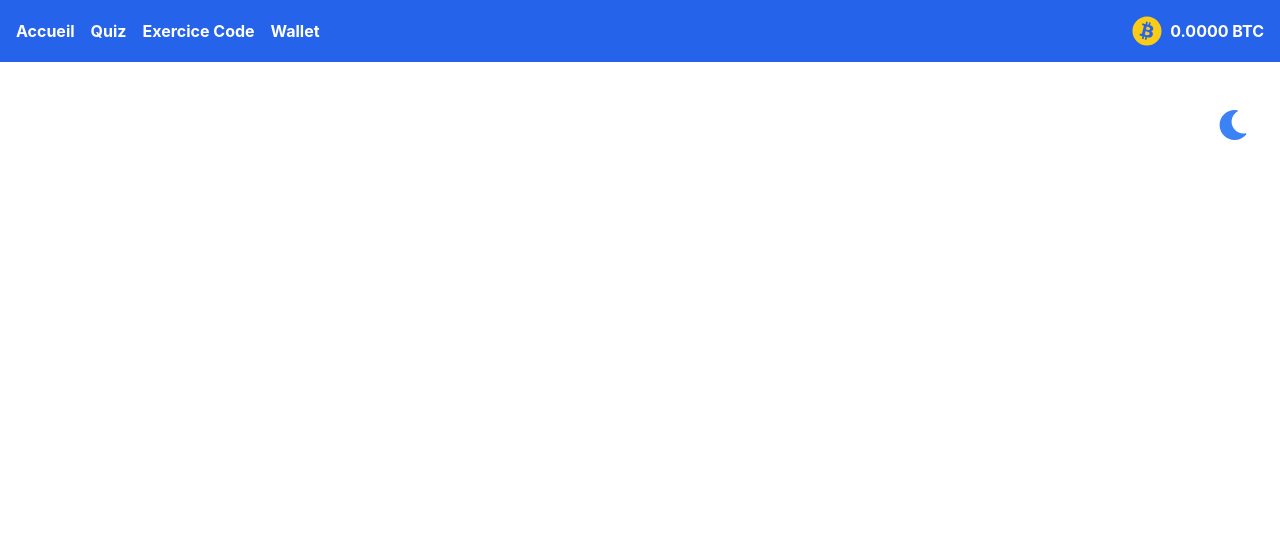
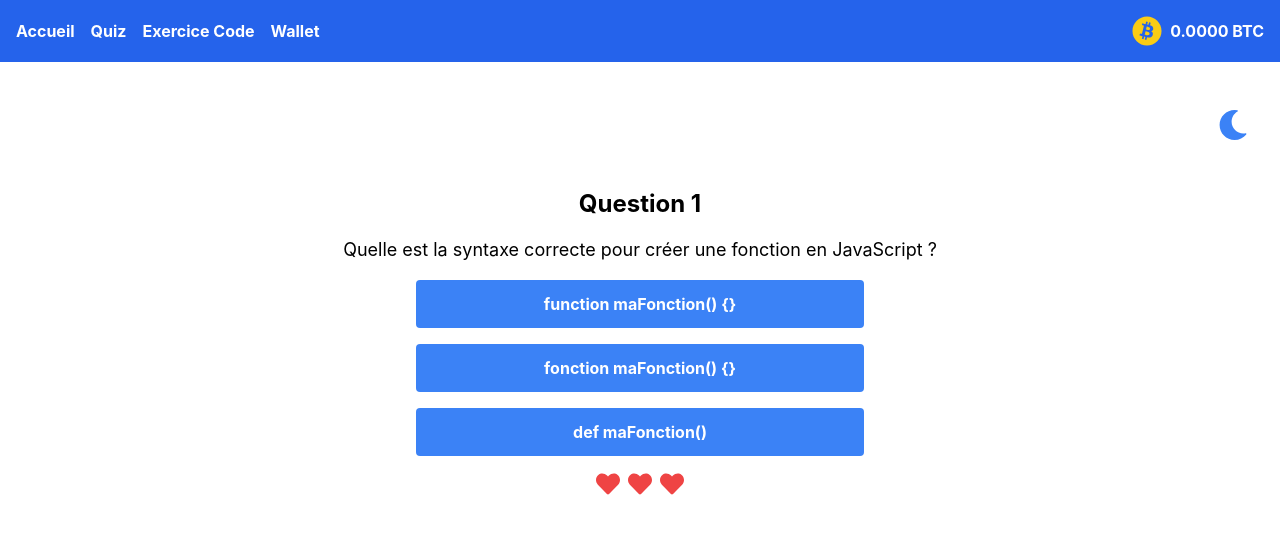
Before and after one commit to SamuelSanchezGit/websiteforlearn, a React (Create React App) app in the folder learn-js/: page /quiz2 in a window 1280 px wide. Shown: the top 534 px of the page. Built offline with nearby package versions, Linux system fonts and the light colour scheme.

Commit message:
ADD QUIZ2

```diff
--- a/learn-js/src/App.js
+++ b/learn-js/src/App.js
@@ -3,6 +3,7 @@ import React, { useEffect, useState } from 'react';
 import { BrowserRouter as Router, Route, Routes } from 'react-router-dom';
 import Home from './components/Home';
 import Quiz1 from './components/Quiz1';
+import Quiz2 from './components/Quiz2';
 import CodeEditor from './components/CodeEditor';
 import Wallet from './components/Wallet';
 import Navigation from './components/Navigation';
@@ -56,6 +57,7 @@ function App() {
           <Routes>
             <Route path="/" element={<Home />} />
             <Route path="/quiz1" element={<Quiz1 setBtc={setBtc} hideBtcDuringQuiz={true} />} />
+            <Route path="/quiz2" element={<Quiz2 setBtc={setBtc} />} />
             <Route path="/code" element={<CodeEditor code={code} setCode={setCode} />} />
             <Route path="/wallet" element={<Wallet btc={btc} />} />
             <Route path="/quiz" element={<QuizGrid />} />
--- /dev/null
+++ b/learn-js/src/components/Quiz2.js
@@ -0,0 +1,132 @@
+// Composant Quiz2 (components/Quiz2.js)
+import React, { useState, useEffect } from 'react';
+import { FaHeart } from 'react-icons/fa';
+import { Howl } from 'howler';
+import successSound from '../sounds/success.mp3';
+
+function Quiz2({ setBtc }) {
+  const questions = [
+    {
+      question: "Quelle est la syntaxe correcte pour créer une fonction en JavaScript ?",
+      options: ["function maFonction() {}", "fonction maFonction() {}", "def maFonction()"],
+      answer: 0,
+    },
+    {
+      question: "Comment déclare-t-on une variable qui ne change pas ?",
+      options: ["let", "var", "const"],
+      answer: 2,
+    },
+    {
+      question: "Quel opérateur est utilisé pour l'addition en JavaScript ?",
+      options: ["+", "-", "*"],
+      answer: 0,
+    },
+    {
+      question: "Comment écrit-on un commentaire sur une seule ligne en JavaScript ?",
+      options: ["// Commentaire", "/* Commentaire */", "<!-- Commentaire -->"],
+      answer: 0,
+    },
+    {
+      question: "Quelle méthode est utilisée pour accéder à un élément par son id en JavaScript ?",
+      options: ["document.getElementById()", "document.querySelector()", "document.getElementsByClassName()"],
+      answer: 0,
+    },
+    {
+      question: "Quelle méthode permet de supprimer le dernier élément d'un tableau ?",
+      options: ["pop()", "push()", "remove()"],
+      answer: 0,
+    },
+    {
+      question: "Quel est le résultat de l'expression '5' + 3 en JavaScript ?",
+      options: ["53", "8", "Erreur"],
+      answer: 0,
+    },
+    {
+      question: "Quelle est la syntaxe correcte pour une boucle for en JavaScript ?",
+      options: ["for (let i = 0; i < 5; i++)", "pour (i = 0; i < 5; i++)", "for chaque i dans [0, 5]"],
+      answer: 0,
+    },
+    {
+      question: "Quel mot-clé est utilisé pour créer un objet en JavaScript ?",
+      options: ["new", "create", "make"],
+      answer: 0,
+    },
+    {
+      question: "Comment vérifie-t-on l'égalité de deux valeurs en JavaScript (sans conversion) ?",
+      options: ["==", "===", "=~"],
+      answer: 1,
+    }
+  ];
+
+  const [currentQuestion, setCurrentQuestion] = useState(0);
+  const [score, setScore] = useState(0);
+  const [hearts, setHearts] = useState(3);
+
+  useEffect(() => {
+    localStorage.setItem("hearts", JSON.stringify(hearts));
+  }, [hearts]);
+
+  const handleAnswer = (index) => {
+    if (index === questions[currentQuestion].answer) {
+      setScore(score + 1);
+    } else {
+      setHearts(hearts - 1);
+    }
+    setCurrentQuestion(currentQuestion + 1);
+  };
+
+  const playSuccessSound = () => {
+    const sound = new Howl({ src: [successSound], volume: 0.2 });
+    sound.play();
+  };
+
+  useEffect(() => {
+    if (currentQuestion >= questions.length) {
+      // Ajouter des BTC à la fin du quiz si réussi
+      setBtc((prevBtc) => parseFloat(prevBtc) + score * 0.0001);
+      playSuccessSound();
+      // Mettre à jour le statut du quiz dans localStorage
+      const savedStatuses = JSON.parse(localStorage.getItem("quizStatuses")) || {};
+      savedStatuses[2] = 'completed';
+      localStorage.setItem("quizStatuses", JSON.stringify(savedStatuses));
+    }
+  }, [currentQuestion, questions.length, score, setBtc]);
+
+  return (
+    <div className="p-4 text-center">
+      {hearts <= 0 ? (
+        <div>
+          <h2 className="text-3xl font-bold mb-4">Oups, vous avez perdu tous vos cœurs !</h2>
+          <p className="mb-4">Ne vous inquiétez pas, c'était une blague, vous pouvez recommencer autant que vous voulez !</p>
+        </div>
+      ) : currentQuestion < questions.length ? (
+        <div>
+          <h2 className="text-2xl font-bold mb-4">Question {currentQuestion + 1}</h2>
+          <p className="mb-4 text-lg">{questions[currentQuestion].question}</p>
+          {questions[currentQuestion].options.map((option, index) => (
+            <button
+              key={index}
+              className="bg-blue-500 hover:bg-blue-700 text-white font-bold px-6 py-3 rounded mt-4 block w-full max-w-md mx-auto"
+              onClick={() => handleAnswer(index)}
+            >
+              {option}
+            </button>
+          ))}
+        </div>
+      ) : (
+        <div>
+          <h2 className="text-3xl font-bold mb-4">Bravo, vous avez terminé le quiz !</h2>
+          <p className="text-lg">Score final : {score}</p>
+          <p className="text-lg">Bitcoin gagné : {(score * 0.0001).toFixed(4)} BTC</p>
+        </div>
+      )}
+      <div className="flex justify-center items-center mt-4">
+        {Array.from({ length: hearts }).map((_, index) => (
+          <FaHeart key={index} className="text-red-500 text-2xl mx-1" />
+        ))}
+      </div>
+    </div>
+  );
+}
+
+export default Quiz2;
--- a/learn-js/src/components/QuizGrid.js
+++ b/learn-js/src/components/QuizGrid.js
@@ -2,6 +2,9 @@
 import React, { useEffect, useState } from 'react';
 import { Link } from 'react-router-dom';
 import { FaCheck, FaTimes, FaHourglassHalf } from 'react-icons/fa';
+import { Routes, Route } from 'react-router-dom';
+import Quiz1 from './Quiz1';
+import Quiz2 from './Quiz2';
 
 function QuizGrid() {
   const quizzes = [
@@ -63,6 +66,10 @@ function QuizGrid() {
           </Link>
         ))}
       </div>
+      <Routes>
+        <Route path="/quiz1" element={<Quiz1 setBtc={() => {}} />} />
+        <Route path="/quiz2" element={<Quiz2 setBtc={() => {}} />} />
+      </Routes>
     </div>
   );
 }
```
